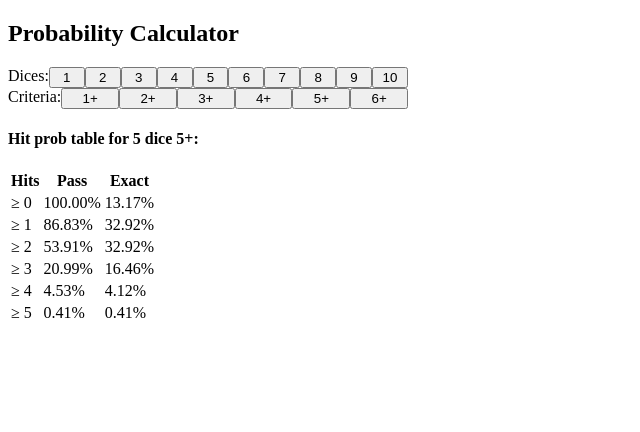
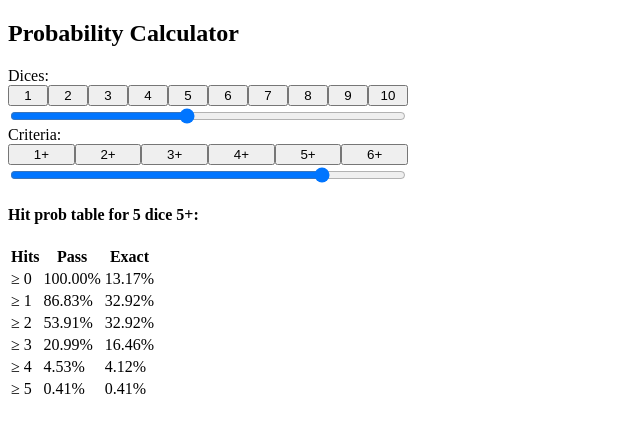
Before and after one commit to nnkken/zombicide-invader-helper, a Vue app: page / in a window 1280 px wide. Shown: the top 432 px of the page, without its empty margins (0-640 px from the left). Built offline with nearby package versions, Linux system fonts and the light colour scheme.

Commit message:
💄 Add range slider (#2)

```diff
--- a/src/components/ProbCalculator.vue
+++ b/src/components/ProbCalculator.vue
@@ -1,15 +1,25 @@
 <template>
   <div>
-    <div class="select-dice">
+    <div>
       Dices:
-      <div v-for="i in 10" v-bind:key="i" class="select-dice-button-container">
-        <button @click="dice = i">{{ i }}</button>
+      <div class="select-dice">
+        <div v-for="i in 10" v-bind:key="i" class="select-dice-button-container">
+          <button @click="dice = i">{{ i }}</button>
+        </div>
+      </div>
+      <div class="select-dice">
+        <input v-model="dice" type="range" name="dice" min="1" max="10">
       </div>
     </div>
-    <div class="select-criteria">
+    <div>
       Criteria:
-      <div v-for="i in 6" v-bind:key="i" class="select-criteria-button-container">
-        <button @click="criteria = i">{{ i }}+</button>
+      <div class="select-criteria">
+        <div v-for="i in 6" v-bind:key="i" class="select-criteria-button-container">
+          <button @click="criteria = i">{{ i }}+</button>
+        </div>
+      </div>
+      <div class="select-criteria">
+        <input v-model="criteria" type="range" name="criteria" min="1" max="6">
       </div>
     </div>
     <div>
@@ -90,6 +100,10 @@ li {
 a {
   color: #42b983;
 }
+input[type=range] {
+  width: 100%;
+}
+
 .select-dice {
   width: 100%;
   max-width: 25rem;
```
